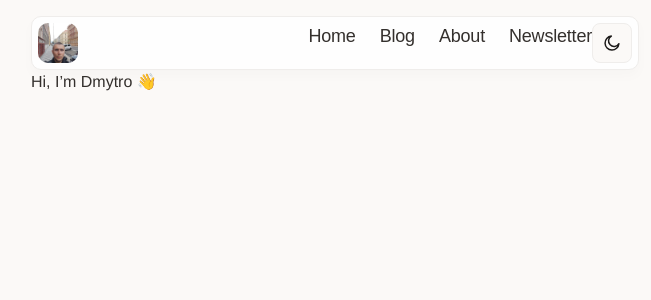
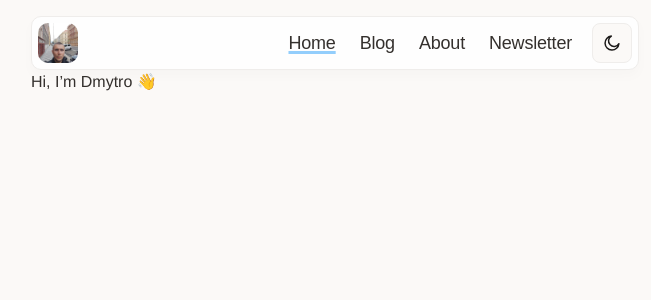
Before and after one commit to DmytroVoitovych/Personal-Voitovych-blog, a Next.js app: page / in a window 1280 px wide. Shown: the top 300 px of the page, without its empty margins (305-956 px from the left). Built offline with nearby package versions, Linux system fonts and the light colour scheme.

Commit message:
header is ready

```diff
--- a/src/assets/css/variables.css
+++ b/src/assets/css/variables.css
@@ -52,9 +52,10 @@
     --txt-main: var(--neutral-700);
     --txt-additional:var(--neutral-600);
     --txt-btn-menu:var(--neutral-50);
+    --txt-active:var(--neutral-900);
 
    --shadow: 0 6px 10px 0 rgba(123, 123, 123, 0.03);
-   --popup-shadow: 0 8px 15px 0 rgba(8, 6, 25, 0.06);;
+   --popup-shadow: 0 8px 15px 0 rgba(8, 6, 25, 0.06);
   }
 
 
@@ -68,7 +69,10 @@
     --txt-main: var(--neutral-50);
     --txt-additional:var(--neutral-400);
     --txt-btn-menu:var(--neutral-900);
+    --txt-active:var(--neutral-50);
 
     --shadow: 0 6px 10px 0 rgba(123, 123, 123, 0.03);
-    --popup-shadow: 0 8px 15px 0 rgba(8, 6, 25, 0.06);;
+    --popup-shadow: 0 8px 15px 0 rgba(8, 6, 25, 0.06);
+
+    --accent-cl: var(--blue-700);
   }
--- a/src/components/navComponent/NavComponent.module.css
+++ b/src/components/navComponent/NavComponent.module.css
@@ -1,3 +1,5 @@
+
+
 
 .navBlock[data-mobile="false"]{
 display: none;
@@ -5,9 +7,23 @@ gap: 24px;
 
 @media (min-width: 640px) {
     display: flex;
+    align-items: center;
+    margin-right: 20px;
   }
 
 }
+
+.activeLink {
+  color: var(--txt-active);
+
+  @media (min-width: 640px) {
+  color: inherit;
+  text-decoration: underline;
+  text-decoration-color: var(--accent-cl);
+  text-decoration-thickness: 3px;
+  text-decoration-skip-ink: none;
+  }
+  }
 
 .navBlock[data-mobile="true"][data-show="false"] {
 display: none;
@@ -22,7 +38,7 @@ display: none;
   background-color: var(--bg-extra);
   box-shadow: var(--popup-shadow);
   interpolate-size: allow-keywords;
-
+  color: var(--txt-additional);
 
 }
 
--- a/src/components/navComponent/NavComponent.tsx
+++ b/src/components/navComponent/NavComponent.tsx
@@ -1,16 +1,28 @@
+"use client";
 import Link from "next/link";
-import styles from './NavComponent.module.css';
+import styles from "./NavComponent.module.css";
+import { usePathname } from "next/navigation";
 
+const NavComponent = ({ mobile }: { mobile: boolean }) => {
+  const pathname = usePathname();
 
-const NavComponent = ({mobile}:{mobile:boolean}) => {
-
+  const isActive = (linkName: string): string | "activeLink" =>
+    pathname === linkName ? styles?.activeLink || "" : "";
 
   return (
-   <nav className={`${styles.navBlock} text-preset-7`}  data-mobile={mobile} >
-      <Link href="/">Home</Link>
-      <Link href="/blog">Blog</Link>
-      <Link href="/about">About</Link>
-      <Link href="/newsletter">Newsletter</Link>
+    <nav className={`${styles.navBlock} text-preset-7`} data-mobile={mobile}>
+      <Link className={isActive("/")} href="/">
+        Home
+      </Link>
+      <Link className={isActive("/blog")} href="/blog">
+        Blog
+      </Link>
+      <Link className={isActive("/about")} href="/about">
+        About
+      </Link>
+      <Link className={isActive("/newsletter")} href="/newsletter">
+        Newsletter
+      </Link>
     </nav>
   );
 };
--- a/src/components/temeSwitcher/ThemeSwitcher.module.css
+++ b/src/components/temeSwitcher/ThemeSwitcher.module.css
@@ -9,6 +9,7 @@ height: 40px;
 border-radius: 8px;
 border: 1px solid var(--bor-cl);
 background-color: var(--bg-main);
+cursor: pointer;
 }
 
 .themeSwitcher svg{
```
